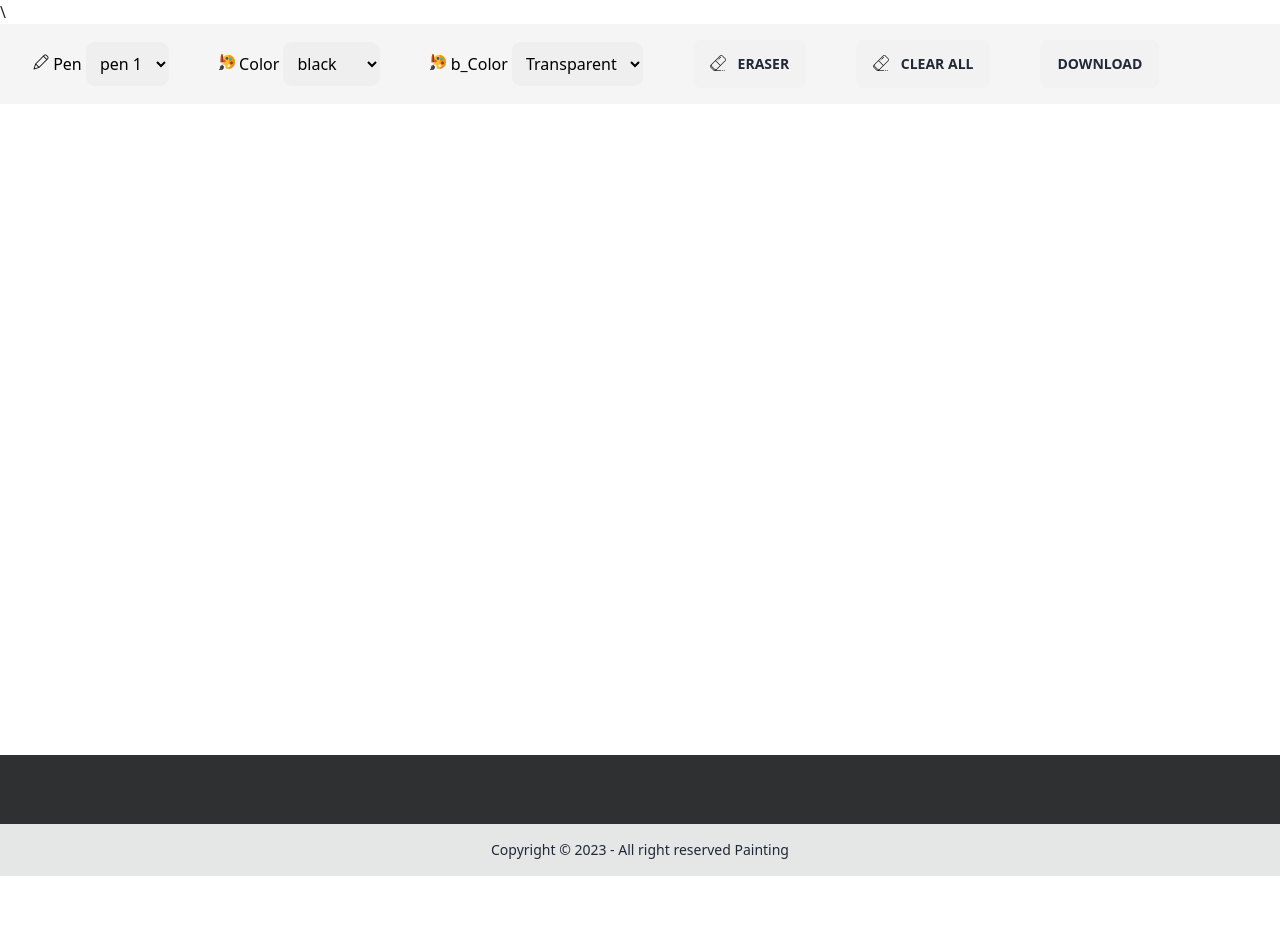
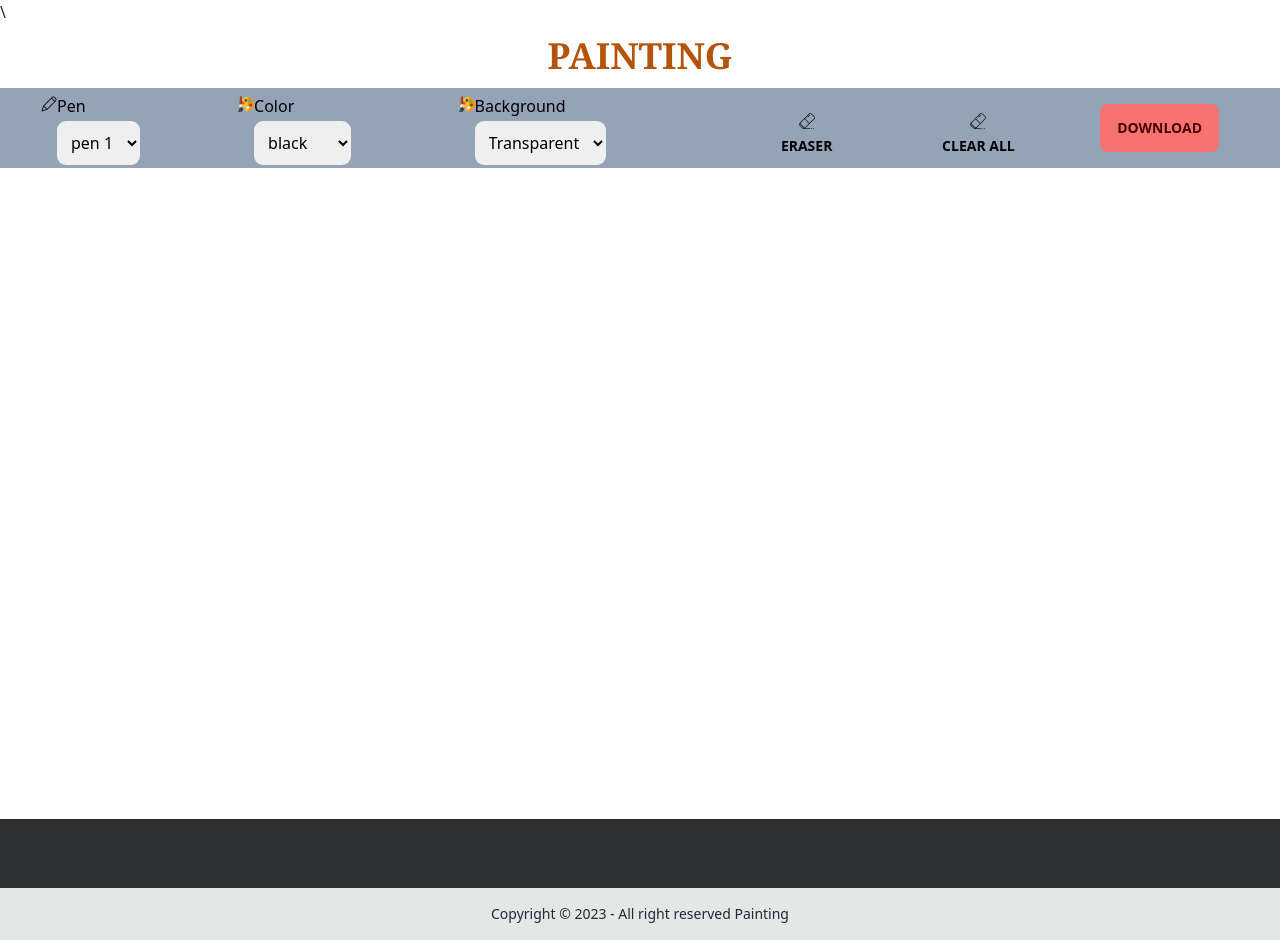
Before and after one commit to iamafridi/painting, a plain HTML site: page index.html in a window 1280 px wide. Before the commit the page ends 876 px from the top, so only its background shows below. Drawn offline with nearby package versions, Linux system fonts and the light colour scheme.

Commit message:
added styles

```diff
--- a/index.html
+++ b/index.html
@@ -17,9 +17,15 @@
 </head>
 
 <body>
+    <header>
+        <div class="navbar bg-base-100 text-center justify-center">
+            <a class=" text-4xl font-bold uppercase font-serif text-amber-700">Painting</a>
+          </div>
+    </header>
+
     <div class="wrapper">
         <nav>
-            <div class="navbar">
+            <div class="navbar bg-slate-400 justify-center items-center ">
                 <input type="checkbox" name="" id="check">
                 <label for="check" class="checkbtn">
                     <img src="./images/bars-solid.svg" width="30" height="30" alt="">
@@ -29,10 +35,10 @@
 
 
 
-                <ul>
+                <ul class="p-2 gap-3 ">
                     <li>
-                        <label for="pen" id="penl">&nbsp;Pen</label>
-                        <select id="pen" onchange=" s_pen(value) ">
+                        <label for="pen" id="penl">Pen</label>
+                        <select class="ml-4" id="pen" onchange=" s_pen(value) ">
                             <option selected class="opt" value="1"> pen 1</option>
                             <option class="opt" value="2"> pen 2</option>
                             <option class="opt" value="3"> pen 3</option>
@@ -45,8 +51,8 @@
 
                     </li>
                     <li>
-                        <label for="color" id="colorl">&nbsp;Color</label>
-                        <select id="color" onchange=" s_color(value) ">
+                        <label for="color" id="colorl">Color</label>
+                        <select class="ml-4" id="color" onchange=" s_color(value) ">
                             <option class="opt" value="1">black </option>
                             <option class="opt" value="2">red</option>
                             <option class="opt" value="3">blue</option>
@@ -58,8 +64,8 @@
                         </select>
                     </li>
                     <li>
-                        <label for="Bcolor" id="b_color">&nbsp;b_Color</label>
-                        <select id="Bcolor" onchange="b_color(value) ">
+                        <label for="Bcolor" id="b_color">Background</label>
+                        <select class="ml-4" id="Bcolor" onchange="b_color(value) ">
                             <option selected class="opt" value="0"> Transparent</option>
                             <option class="opt" value="1">white </option>
                             <option class="opt" value="2">red</option>
@@ -72,9 +78,9 @@
                             <option class="opt" value="9">black </option>
                         </select>
                     </li>
-                    <li><button class="btn" id="Eraser" onclick="Er()">&nbsp;Eraser</button></li>
-                    <li><button class="btn" id="Eraser" onclick="Clear_all()"> &nbsp;Clear all</button></li>
-                    <li><button class="btn " onclick="toImg()">Download</button></li>
+                    <li><button class="btn btn-ghost" id="Eraser" onclick="Er()"><span>Eraser</span> </button></li>
+                    <li><button class="btn btn-ghost" id="Eraser" onclick="Clear_all()"> Clear all</button></li>
+                    <li><button class="btn btn-error rounded-lg" onclick="toImg()">Download</button></li>
                 </ul>
             </div>
 
```
